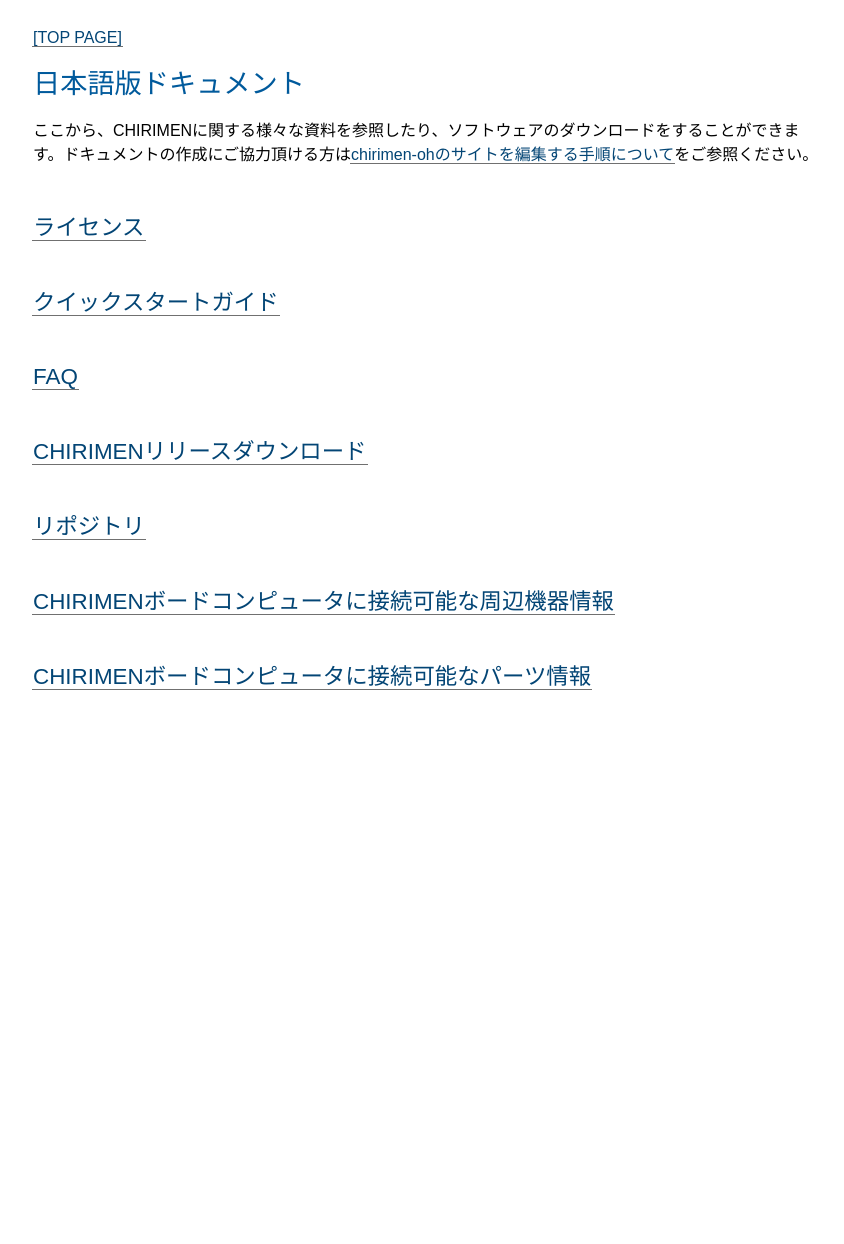
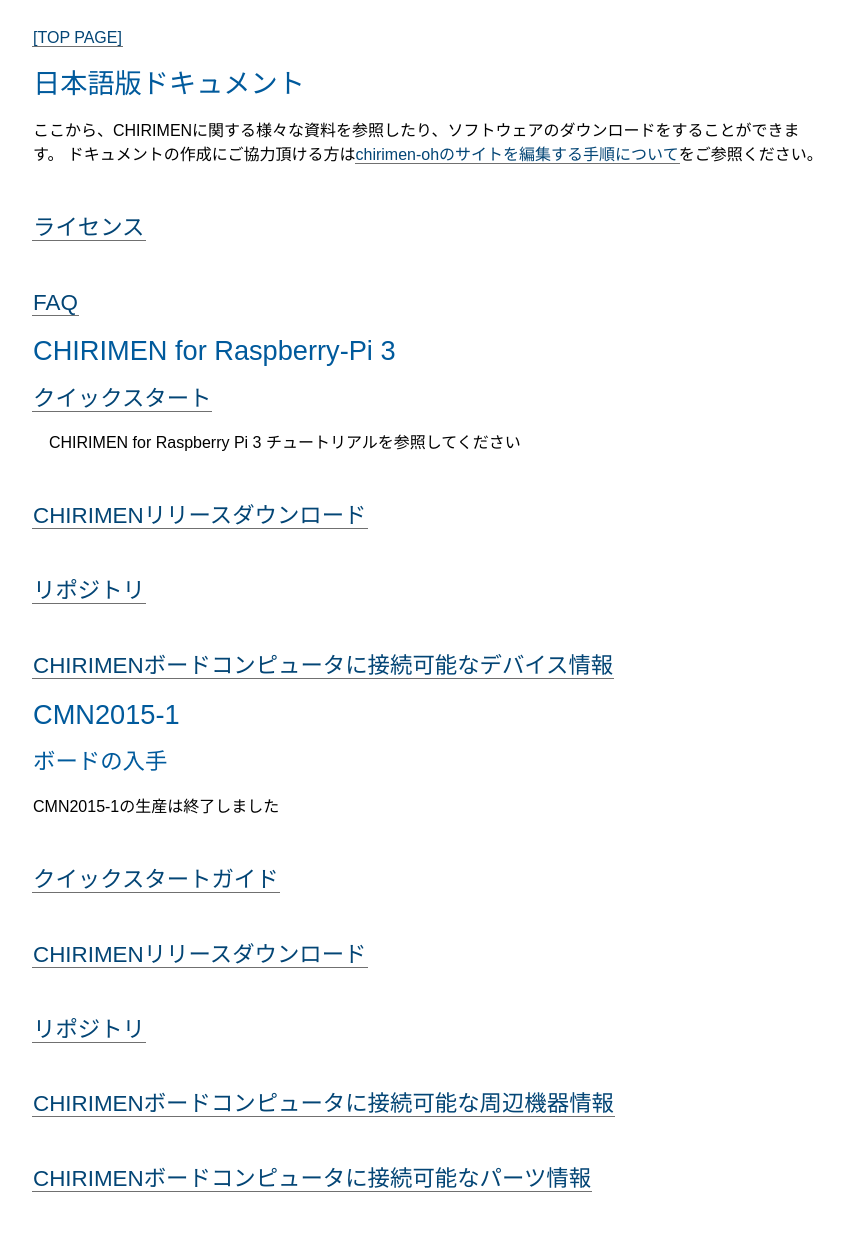
Before and after one commit to chirimen-oh/chirimen-oh.github.io, a Jekyll site: the page built from docs/ja/index.md, in a window 1280 px wide. Shown: the whole page, without its empty margins (431-1275 px from the left). Built offline with Jekyll 4.4.1, drawn with Linux system fonts in a browser that asks for light colours; before the commit the page ends 900 px from its top, so only the background shows below that.

Commit message:
Update index.md

```diff
--- a/docs/ja/index.md
+++ b/docs/ja/index.md
@@ -5,13 +5,29 @@ title: Index Page
 
 # 日本語版ドキュメント
 
-ここから、CHIRIMENに関する様々な資料を参照したり、ソフトウェアのダウンロードをすることができます。ドキュメントの作成にご協力頂ける方は[chirimen-ohのサイトを編集する手順について](https://github.com/chirimen-oh/chirimen-oh.github.io)をご参照ください。
+ここから、CHIRIMENに関する様々な資料を参照したり、ソフトウェアのダウンロードをすることができます。
+ドキュメントの作成にご協力頂ける方は[chirimen-ohのサイトを編集する手順について](https://github.com/chirimen-oh/chirimen-oh.github.io)をご参照ください。
 
 ## [ライセンス](../../license/)
 
+## [FAQ](FAQ.html)
+
+# CHIRIMEN for Raspberry-Pi 3
+## [クイックスタート](https://tutorial.chirimen.org/)
+　CHIRIMEN for Raspberry Pi 3 チュートリアルを参照してください
+
+## [CHIRIMENリリースダウンロード](https://github.com/chirimen-oh/chirimen-raspi3/releases)
+
+## [リポジトリ](https://github.com/chirimen-oh/chirimen-raspi3)
+
+## [CHIRIMENボードコンピュータに接続可能なデバイス情報](http://chirimen.org/chirimen-raspi3/gc/top/examples/)
+
+# CMN2015-1
+
+## ボードの入手
+ CMN2015-1の生産は終了しました
+
 ## [クイックスタートガイド](quickStart.html)
-
-## [FAQ](FAQ.html)
 
 ## [CHIRIMENリリースダウンロード](http://github.com/chirimen-oh/release/releases/)
 
```
